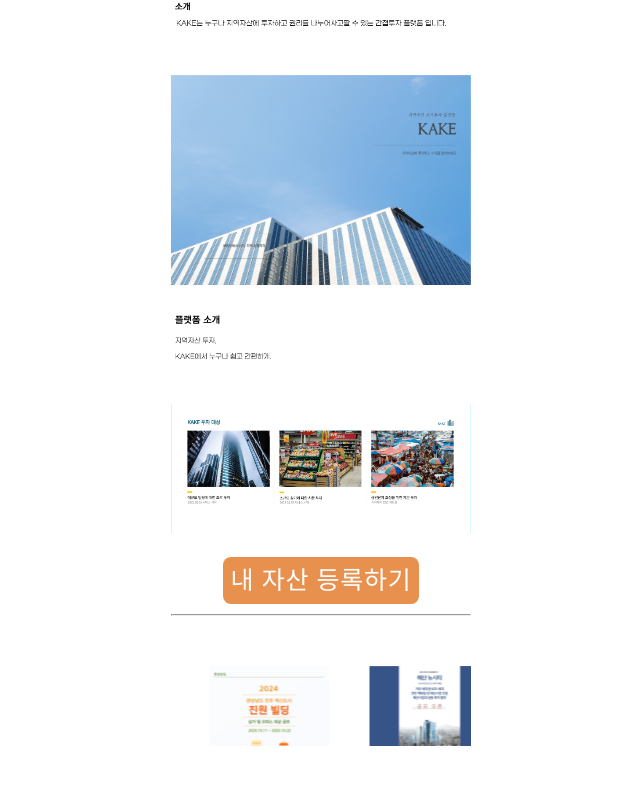
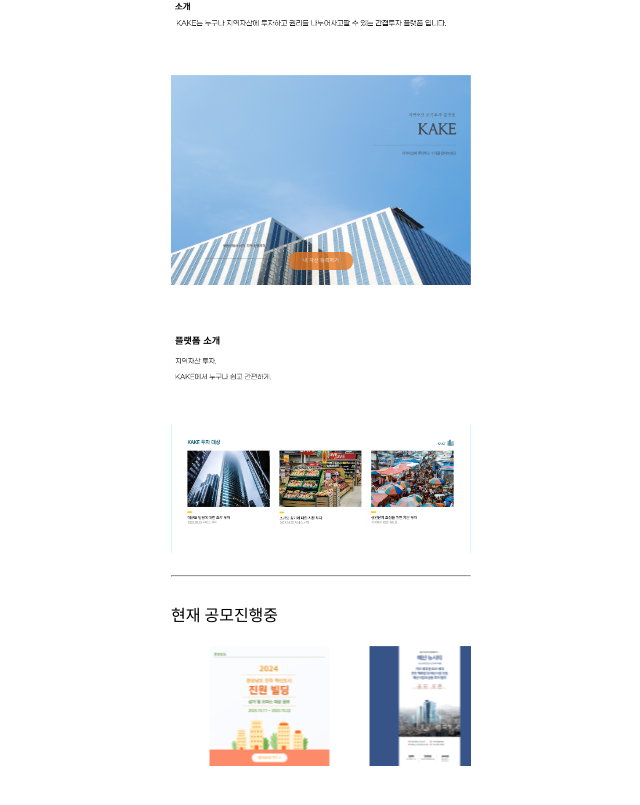
Before and after one commit to 2023KoscomTeam1/react-front, a React (Create React App) app: page / in a window 1280 px wide. Shown: the part 295-1100 px from the top of the page, without its empty margins (319-959 px from the left). Before the commit the page ends 1041 px from the top, so only its background shows below. Built offline with nearby package versions, Linux system fonts and the light colour scheme; a web font is replaced by a local one.

Commit message:
💄style : Home 화면  UI 개선

```diff
--- a/src/routes/Home.css
+++ b/src/routes/Home.css
@@ -1,13 +1,4 @@
-/* Company.css */
-
-.logo-image {
-  margin-left: 20px;
-  margin-right: 20px;
-  margin-top: 20px;
-  width: 200px; /* 적절한 너비 설정 */
-  height: auto; /* 높이는 자동으로 조정 */
-}
-
+/* Home.css */
 .right-menu {
   display: flex;
   justify-content: flex-end;
@@ -34,8 +25,8 @@
   overflow: hidden;
 
   width: 100%;
-  margin-top: 50px;
-  height: 10vh; /* 화면의 절반 높이만큼 설정 */
+  margin-top: 20px;
+  height: 30vh; /* 화면의 절반 높이만큼 설정 */
 }
 
 .banner-wrapper {
@@ -72,11 +63,18 @@
 .register-button {
   display: flex;
   justify-content: center;
-  margin-top: 10px;
-  margin-bottom: 10px;
+  margin-top: -50px;
+  margin-bottom: 50px;
+
 
 }
-
+.banner-title{
+  display: flex;
+  font-family: "contentFont";
+  font-size: 10;
+  margin-top: 5px;
+  margin-bottom: 20px;
+}
 /* 추가적인 스타일링 작업을 수행할 수 있습니다 */
 
 /* 나머지 스타일들도 추가할 수 있음 */
--- a/src/routes/Home.js
+++ b/src/routes/Home.js
@@ -1,8 +1,12 @@
 import { Link } from "react-router-dom";
+import { useHistory } from "react-router";
 import React from "react";
 import "./Home.css";
 import ColorButton from "../components/Button";
 import Nav from "../components/Nav";
+import Button from "@mui/joy/Button";
+import EPortfolio from "../components/enterprise/Portfolio";
+
 function Home() {
   return (
     <div className="default-frame">
@@ -12,19 +16,21 @@
         <img src="/img/home/001.png" alt="home 1" className="home-image" />
         <img src="/img/home/intro_bold.png" alt="home 5" className="home-image" />
         <img src="/img/home/002.png" alt="home 3" className="home-image" />
+        {/* "내 자산 등록하기" 버튼 */}
+        <div className="register-button">
+          <Link to="/company/portfolio">
+            <ColorButton text={"내 자산 등록하기"} size={5} />
+          </Link>
+        </div>
         <img src="/img/home/home_txt.png" alt="home 5" className="home-image" />
         <img src="/img/home/004.png" alt="home 3" className="home-image" />
 
-        {/* "내 자산 등록하기" 버튼 */}
-        <div className="register-button">
-          <Link to="/company/portfolio">
-            <ColorButton text={"내 자산 등록하기"} size={25} />
-          </Link>
-        </div>
 
-        <hr/>
+        <hr />
         {/* 배너 컨테이너 */}
         <div className="banner-container">
+
+          <span className="banner-title">현재 공모진행중</span>
           <div className="banner-wrapper">
             {/* 여러 개의 배너 이미지를 반복하여 표시 */}
             <img src="/img/banner1.png" alt="Banner 1" className="banner-image" />
```
